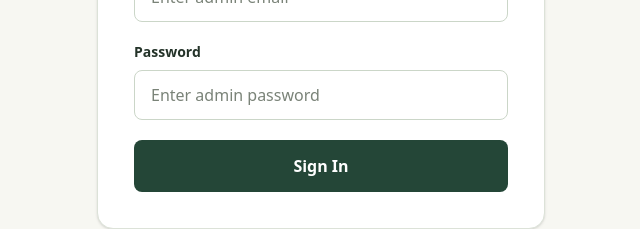
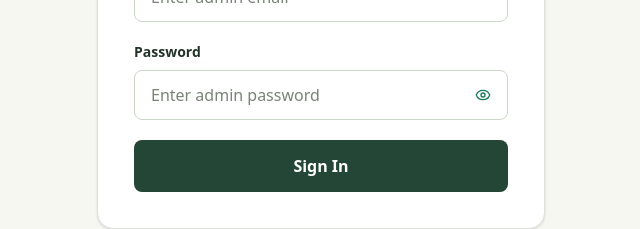
Before and after one commit to luigi-254/Community-Reporting-System, a Next.js app in the folder admin-dashboard/: page /login in a window 1280 px wide. Shown: the part 420-649 px from the top of the page, without its empty margins (319-959 px from the left). Built offline with nearby package versions, Linux system fonts and the light colour scheme; no server answers.

Commit message:
fix: add show/hide password toggle to both login pages
- admin-dashboard/app/login/page.js: add Eye/EyeOff toggle button on password field
- government-frontend/app/login/page.tsx: add Eye/EyeOff toggle button on password field

```diff
--- a/admin-dashboard/app/login/page.js
+++ b/admin-dashboard/app/login/page.js
@@ -3,6 +3,7 @@
 import { useState } from "react";
 import { useRouter } from "next/navigation";
 import BrandLogo from "../components/BrandLogo";
+import { Eye, EyeOff } from "lucide-react";
 
 const API_URL = (
   process.env.NEXT_PUBLIC_API_URL || "http://localhost:5000"
@@ -13,6 +14,7 @@ export default function AdminLoginPage() {
 
   const [email, setEmail] = useState("");
   const [password, setPassword] = useState("");
+  const [showPassword, setShowPassword] = useState(false);
   const [busy, setBusy] = useState(false);
   const [error, setError] = useState("");
 
@@ -133,16 +135,30 @@ export default function AdminLoginPage() {
             >
               Password
             </label>
+            <div className="flex rounded-lg border border-[#cbd6c8] focus-within:border-[#187a58] focus-within:ring-4 focus-within:ring-[#187a58]/10">
               <input
                 id="admin-password"
-              type="password"
+                type={showPassword ? "text" : "password"}
                 autoComplete="current-password"
                 required
                 value={password}
                 onChange={(event) => setPassword(event.target.value)}
                 placeholder="Enter admin password"
-              className="w-full rounded-lg border border-[#cbd6c8] px-4 py-3 outline-none focus:border-[#55745c] focus:ring-2 focus:ring-emerald-600 placeholder:text-[#7a8378]"
+                className="min-w-0 flex-1 rounded-l-xl px-4 py-3 outline-none focus:border-[#55745c] focus:ring-2 focus:ring-emerald-600 placeholder:text-[#7a8378]"
               />
+              <button
+                type="button"
+                onClick={() => setShowPassword((prev) => !prev)}
+                aria-label={showPassword ? "Hide password" : "Show password"}
+                className="rounded-r-xl px-4 text-sm font-semibold text-[#187a58] hover:bg-[#f2f7f3]"
+              >
+                {showPassword ? (
+                  <EyeOff className="w-4 h-4" aria-hidden="true" />
+                ) : (
+                  <Eye className="w-4 h-4" aria-hidden="true" />
+                )}
+              </button>
+            </div>
           </div>
 
           <button
```
Also changed, not shown: 1 other file (tests, documents, lock files or other folders). Lines whose indentation alone changed are shown as unchanged.
